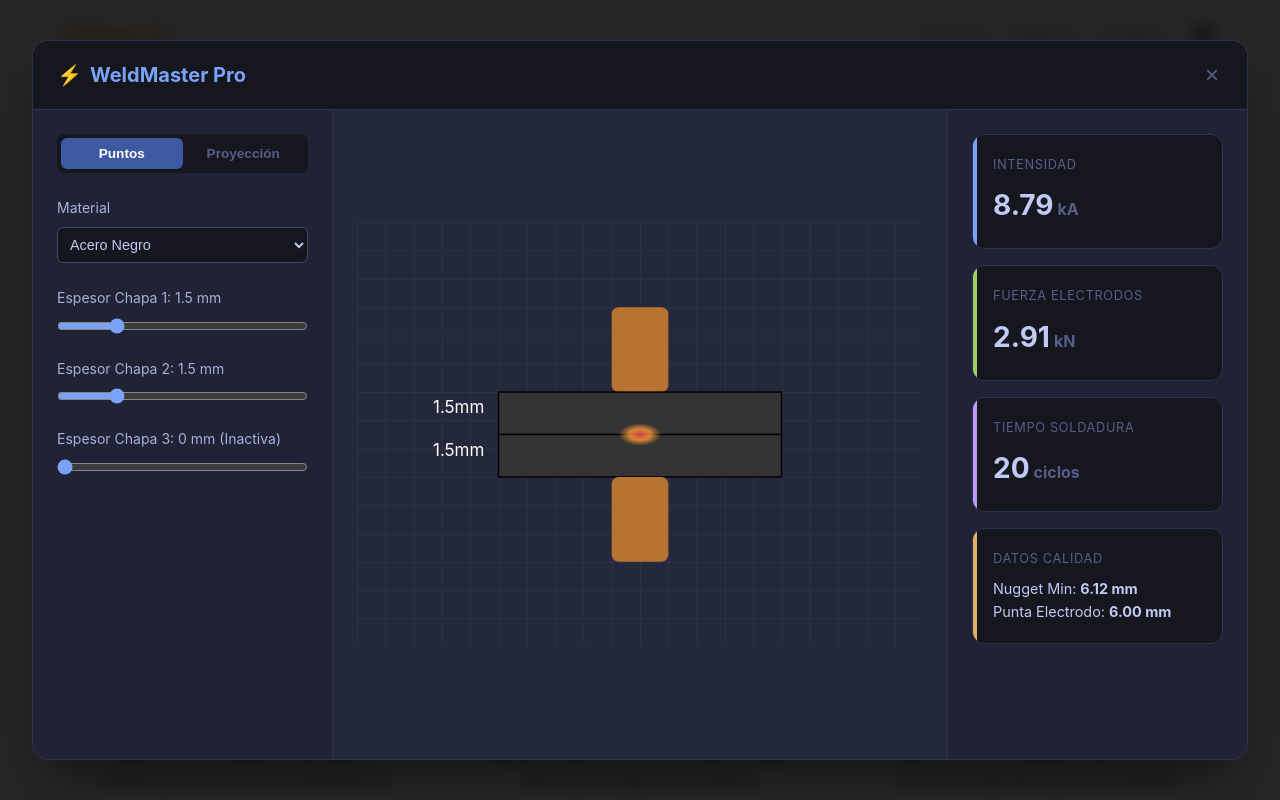
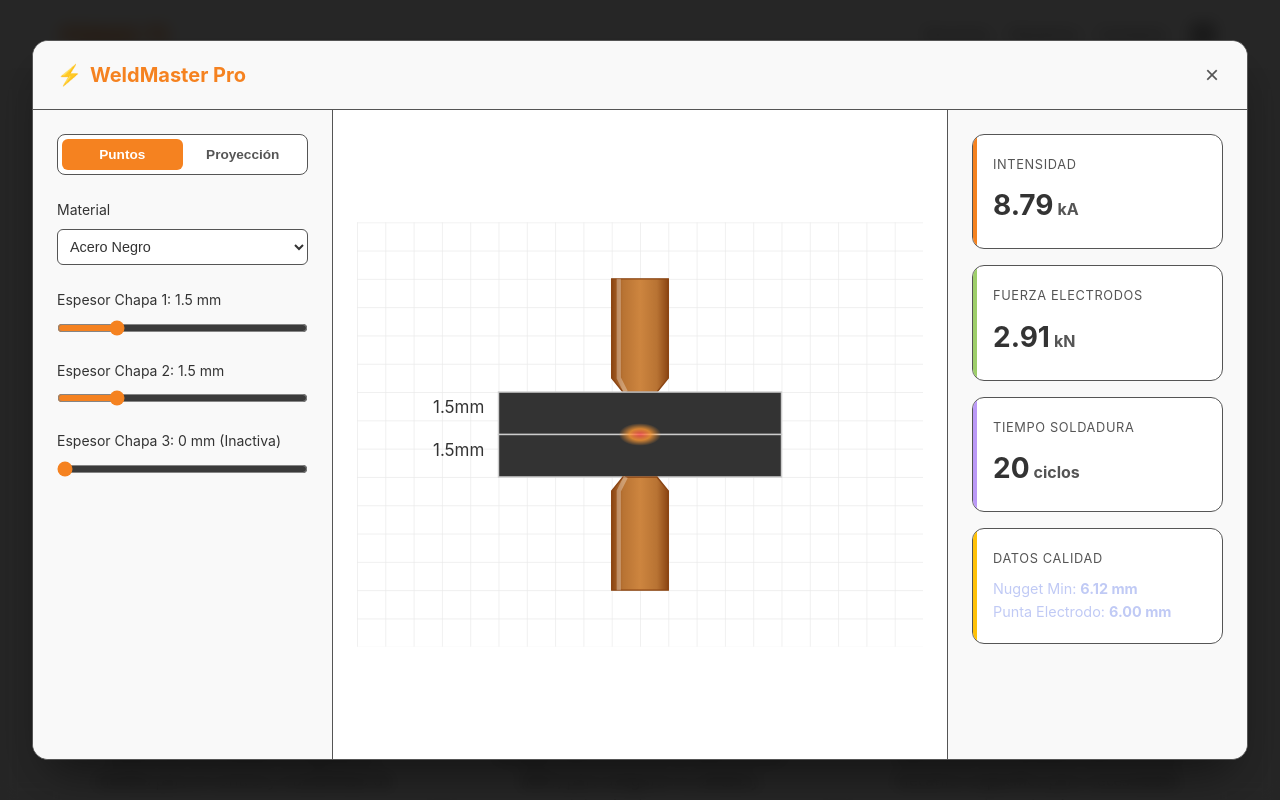
Before and after one commit to marcelo21/landing-page-1, a React (Vite) app: page / in a window 1280 px wide. Both pictures are taken after a click on the element 639 px from the left and 1165 px from the top of the page. Shown: the part 765-1565 px from the top of the page. Built offline with nearby package versions, Linux system fonts and the light colour scheme; grey boxes are pictures that could not be loaded.

Commit message:
Refactor WeldCalculator and WeldVisualizer styles to use CSS variables for improved theming and maintainability

```diff
--- a/src/components/weld-calculator/WeldCalculator.css
+++ b/src/components/weld-calculator/WeldCalculator.css
@@ -12,7 +12,7 @@
   align-items: center;
   padding: 2rem;
   box-sizing: border-box;
-  color: #e0e0e0;
+  color: var(--text-color);
   font-family: 'Inter', system-ui, sans-serif;
 }
 
@@ -20,22 +20,22 @@
   width: 100%;
   max-width: 1400px;
   height: 90vh;
-  background: #1a1b26;
+  background: var(--bg-surface);
   border-radius: 16px;
   box-shadow: 0 25px 50px -12px rgba(0, 0, 0, 0.5);
   display: grid;
   grid-template-columns: 300px 1fr 300px;
   grid-template-rows: auto 1fr;
   overflow: hidden;
-  border: 1px solid #2f334d;
+  border: 1px solid var(--secondary-color);
 }
 
 /* Header */
 .weld-header {
   grid-column: 1 / -1;
   padding: 1rem 1.5rem;
-  background: #16161e;
-  border-bottom: 1px solid #2f334d;
+  background: var(--bg-light);
+  border-bottom: 1px solid var(--secondary-color);
   display: flex;
   justify-content: space-between;
   align-items: center;
@@ -44,7 +44,7 @@
 .weld-header h2 {
   margin: 0;
   font-size: 1.25rem;
-  color: #7aa2f7;
+  color: var(--primary-color);
   display: flex;
   align-items: center;
   gap: 0.5rem;
@@ -53,7 +53,7 @@
 .close-btn {
   background: transparent;
   border: none;
-  color: #565f89;
+  color: var(--secondary-color);
   cursor: pointer;
   font-size: 1.5rem;
   padding: 0.25rem;
@@ -61,7 +61,7 @@
 }
 
 .close-btn:hover {
-  color: #f7768e;
+  color: var(--primary-color);
 }
 
 /* Columns */
@@ -71,12 +71,12 @@
 }
 
 .weld-panel.left {
-  background: #1f2335;
-  border-right: 1px solid #2f334d;
+  background: var(--bg-light);
+  border-right: 1px solid var(--secondary-color);
 }
 
 .weld-panel.center {
-  background: #24283b;
+  background: var(--bg-surface);
   display: flex;
   flex-direction: column;
   justify-content: center;
@@ -85,8 +85,8 @@
 }
 
 .weld-panel.right {
-  background: #1f2335;
-  border-left: 1px solid #2f334d;
+  background: var(--bg-light);
+  border-left: 1px solid var(--secondary-color);
 }
 
 /* Controls */
@@ -98,37 +98,38 @@
   display: block;
   margin-bottom: 0.5rem;
   font-size: 0.875rem;
-  color: #a9b1d6;
+  color: var(--text-color);
 }
 
 .weld-select, .weld-input {
   width: 100%;
   padding: 0.5rem;
-  background: #16161e;
-  border: 1px solid #414868;
+  background: var(--bg-surface);
+  border: 1px solid var(--secondary-color);
   border-radius: 6px;
-  color: #c0caf5;
+  color: var(--text-color);
   font-size: 0.9rem;
 }
 
 .weld-select:focus, .weld-input:focus {
   outline: none;
-  border-color: #7aa2f7;
+  border-color: var(--primary-color);
 }
 
 .mode-toggle {
   display: flex;
-  background: #16161e;
+  background: var(--bg-surface);
   padding: 4px;
   border-radius: 8px;
   margin-bottom: 1.5rem;
+  border: 1px solid var(--secondary-color);
 }
 
 .mode-btn {
   flex: 1;
   background: transparent;
   border: none;
-  color: #565f89;
+  color: var(--secondary-color);
   padding: 0.5rem;
   cursor: pointer;
   border-radius: 6px;
@@ -138,8 +139,8 @@
 }
 
 .mode-btn.active {
-  background: #3d59a1;
-  color: #fff;
+  background: var(--primary-color);
+  color: var(--white);
 }
 
 /* Sliders */
@@ -151,16 +152,16 @@
 
 .weld-slider {
   flex: 1;
-  accent-color: #7aa2f7;
+  accent-color: var(--primary-color);
 }
 
 /* Results Cards */
 .result-card {
-  background: #16161e;
+  background: var(--bg-surface);
   border-radius: 12px;
   padding: 1.25rem;
   margin-bottom: 1rem;
-  border: 1px solid #2f334d;
+  border: 1px solid var(--secondary-color);
   position: relative;
   overflow: hidden;
 }
@@ -174,14 +175,14 @@
   height: 100%;
 }
 
-.result-card.current::before { background: #7aa2f7; }
+.result-card.current::before { background: var(--primary-color); }
 .result-card.force::before { background: #9ece6a; }
 .result-card.time::before { background: #bb9af7; }
-.result-card.info::before { background: #e0af68; }
+.result-card.info::before { background: var(--accent-color); }
 
 .result-label {
   font-size: 0.8rem;
-  color: #565f89;
+  color: var(--secondary-color);
   text-transform: uppercase;
   letter-spacing: 0.05em;
   margin-bottom: 0.5rem;
@@ -190,13 +191,18 @@
 .result-value {
   font-size: 1.75rem;
   font-weight: 700;
-  color: #c0caf5;
+  color: var(--text-color);
 }
 
 .result-unit {
   font-size: 1rem;
-  color: #565f89;
+  color: var(--secondary-color);
   margin-left: 0.25rem;
+}
+
+/* Visualizer Stroke */
+.weld-visualizer-stroke {
+  stroke: var(--text-color);
 }
 
 /* Responsive */
@@ -211,6 +217,6 @@
 
   .weld-panel.left, .weld-panel.right {
     border: none;
-    border-bottom: 1px solid #2f334d;
+    border-bottom: 1px solid var(--secondary-color);
   }
 }
--- a/src/components/weld-calculator/WeldVisualizer.jsx
+++ b/src/components/weld-calculator/WeldVisualizer.jsx
@@ -10,6 +10,66 @@ const WeldVisualizer = ({ mode, thicknesses, materialColor, projectionConfig })
   // Scale factor for visualization (pixels per mm)
   const scale = 20;
 
+  // Helper to determine contrasting stroke color
+  const getStrokeColor = (hexColor) => {
+    // Convert hex to RGB
+    const r = parseInt(hexColor.substr(1, 2), 16);
+    const g = parseInt(hexColor.substr(3, 2), 16);
+    const b = parseInt(hexColor.substr(5, 2), 16);
+    // Calculate luminance
+    const yiq = ((r * 299) + (g * 587) + (b * 114)) / 1000;
+    // Return black for light colors, white (or light grey) for dark colors
+    return yiq >= 128 ? '#333333' : '#cccccc';
+  };
+
+  const strokeColor = getStrokeColor(materialColor || '#333333');
+
+  const renderElectrode = (x, y, width, height, isTop) => {
+    const tipHeight = 10;
+    const bodyHeight = height - tipHeight;
+
+    // Points for the electrode shape
+    // Top electrode: Body rect + Tapered tip pointing down
+    // Bottom electrode: Tapered tip pointing up + Body rect
+
+    let d = '';
+    if (isTop) {
+      // Body
+      d = `M ${x} ${y}
+           L ${x + width} ${y}
+           L ${x + width} ${y + bodyHeight}
+           L ${x + width * 0.8} ${y + height}
+           L ${x + width * 0.2} ${y + height}
+           L ${x} ${y + bodyHeight}
+           Z`;
+    } else {
+      // Bottom
+      d = `M ${x + width * 0.2} ${y}
+           L ${x + width * 0.8} ${y}
+           L ${x + width} ${y + tipHeight}
+           L ${x + width} ${y + height}
+           L ${x} ${y + height}
+           L ${x} ${y + tipHeight}
+           Z`;
+    }
+
+    return (
+      <g>
+        <path d={d} fill="url(#copperGradient)" stroke="#8B4513" strokeWidth="1" />
+        {/* Shine effect */}
+        <path
+          d={isTop
+            ? `M ${x + 5} ${y} L ${x + 5} ${y + bodyHeight} L ${x + width * 0.2 + 2} ${y + height}`
+            : `M ${x + width * 0.2 + 2} ${y} L ${x + 5} ${y + tipHeight} L ${x + 5} ${y + height}`
+          }
+          stroke="rgba(255,255,255,0.3)"
+          strokeWidth="3"
+          fill="none"
+        />
+      </g>
+    );
+  };
+
   const renderSpot = () => {
     const t1 = thicknesses[0] * scale;
     const t2 = thicknesses[1] * scale;
@@ -17,21 +77,14 @@ const WeldVisualizer = ({ mode, thicknesses, materialColor, projectionConfig })
     const totalHeight = t1 + t2 + t3;
     const startY = centerY - (totalHeight / 2);
 
-    // Electrodes (simplified)
+    // Electrodes
     const electrodeWidth = 40;
-    const electrodeHeight = 60;
+    const electrodeHeight = 80;
 
     return (
       <g>
         {/* Top Electrode */}
-        <rect
-          x={centerX - electrodeWidth/2}
-          y={startY - electrodeHeight}
-          width={electrodeWidth}
-          height={electrodeHeight}
-          fill="#B87333" // Copper
-          rx="5"
-        />
+        {renderElectrode(centerX - electrodeWidth/2, startY - electrodeHeight, electrodeWidth, electrodeHeight, true)}
 
         {/* Sheet 1 */}
         <rect
@@ -40,7 +93,7 @@ const WeldVisualizer = ({ mode, thicknesses, materialColor, projectionConfig })
           width={200}
           height={t1}
           fill={materialColor}
-          stroke="#000"
+          stroke={strokeColor}
           strokeWidth="1"
           style={{ transition: 'all 0.3s ease' }}
         />
@@ -52,7 +105,7 @@ const WeldVisualizer = ({ mode, thicknesses, materialColor, projectionConfig })
           width={200}
           height={t2}
           fill={materialColor}
-          stroke="#000"
+          stroke={strokeColor}
           strokeWidth="1"
           style={{ transition: 'all 0.3s ease' }}
         />
@@ -65,7 +118,7 @@ const WeldVisualizer = ({ mode, thicknesses, materialColor, projectionConfig })
             width={200}
             height={t3}
             fill={materialColor}
-            stroke="#000"
+            stroke={strokeColor}
             strokeWidth="1"
             style={{ transition: 'all 0.3s ease' }}
           />
@@ -94,24 +147,17 @@ const WeldVisualizer = ({ mode, thicknesses, materialColor, projectionConfig })
         )}
 
         {/* Bottom Electrode */}
-        <rect
-          x={centerX - electrodeWidth/2}
-          y={startY + totalHeight}
-          width={electrodeWidth}
-          height={electrodeHeight}
-          fill="#B87333" // Copper
-          rx="5"
-        />
+        {renderElectrode(centerX - electrodeWidth/2, startY + totalHeight, electrodeWidth, electrodeHeight, false)}
 
         {/* Labels */}
-        <text x={centerX - 110} y={startY + t1/2} textAnchor="end" fill="#fff" fontSize="12">
+        <text x={centerX - 110} y={startY + t1/2} textAnchor="end" fill="currentColor" fontSize="12">
           {thicknesses[0]}mm
         </text>
-        <text x={centerX - 110} y={startY + t1 + t2/2} textAnchor="end" fill="#fff" fontSize="12">
+        <text x={centerX - 110} y={startY + t1 + t2/2} textAnchor="end" fill="currentColor" fontSize="12">
           {thicknesses[1]}mm
         </text>
         {t3 > 0 && (
-          <text x={centerX - 110} y={startY + t1 + t2 + t3/2} textAnchor="end" fill="#fff" fontSize="12">
+          <text x={centerX - 110} y={startY + t1 + t2 + t3/2} textAnchor="end" fill="currentColor" fontSize="12">
             {thicknesses[2]}mm
           </text>
         )}
@@ -157,7 +203,7 @@ const WeldVisualizer = ({ mode, thicknesses, materialColor, projectionConfig })
           width={240}
           height={t_chapa}
           fill={materialColor}
-          stroke="#000"
+          stroke={strokeColor}
           strokeWidth="1"
           style={{ transition: 'all 0.3s ease' }}
         />
@@ -166,12 +212,12 @@ const WeldVisualizer = ({ mode, thicknesses, materialColor, projectionConfig })
         <line
           x1={centerX - threadWidth/2} y1={startY}
           x2={centerX - threadWidth/2} y2={startY + t_chapa}
-          stroke="#000" strokeWidth="1" strokeDasharray="3 2" opacity="0.5"
+          stroke={strokeColor} strokeWidth="1" strokeDasharray="3 2" opacity="0.5"
         />
         <line
           x1={centerX + threadWidth/2} y1={startY}
           x2={centerX + threadWidth/2} y2={startY + t_chapa}
-          stroke="#000" strokeWidth="1" strokeDasharray="3 2" opacity="0.5"
+          stroke={strokeColor} strokeWidth="1" strokeDasharray="3 2" opacity="0.5"
         />
 
         {projectionConfig.tipo === 'Tuerca' ? (
@@ -257,10 +303,10 @@ const WeldVisualizer = ({ mode, thicknesses, materialColor, projectionConfig })
         />
 
         {/* Labels */}
-        <text x={centerX - 130} y={startY + t_chapa/2} textAnchor="end" fill="#fff" fontSize="12">
+        <text x={centerX - 130} y={startY + t_chapa/2} textAnchor="end" fill="currentColor" fontSize="12">
           {projectionConfig.t_chapa}mm
         </text>
-        <text x={centerX} y={startY - partHeight - 10} textAnchor="middle" fill="#fff" fontSize="12">
+        <text x={centerX} y={startY - partHeight - 10} textAnchor="middle" fill="currentColor" fontSize="12">
           {projectionConfig.rosca} {projectionConfig.tipo}
         </text>
       </g>
@@ -268,18 +314,25 @@ const WeldVisualizer = ({ mode, thicknesses, materialColor, projectionConfig })
   };
 
   return (
-    <svg width="100%" height="100%" viewBox={`0 0 ${width} ${height}`} preserveAspectRatio="xMidYMid meet">
+    <svg width="100%" height="100%" viewBox={`0 0 ${width} ${height}`} preserveAspectRatio="xMidYMid meet" style={{ color: 'var(--text-color)' }}>
       <defs>
         <radialGradient id="heatGradient">
           <stop offset="0%" stopColor="#ff4d4d" />
           <stop offset="50%" stopColor="#ff9933" />
           <stop offset="100%" stopColor="rgba(255, 153, 51, 0)" />
         </radialGradient>
+        <linearGradient id="copperGradient" x1="0%" y1="0%" x2="100%" y2="0%">
+          <stop offset="0%" stopColor="#8B4513" />
+          <stop offset="20%" stopColor="#B87333" />
+          <stop offset="50%" stopColor="#CD853F" />
+          <stop offset="80%" stopColor="#B87333" />
+          <stop offset="100%" stopColor="#8B4513" />
+        </linearGradient>
       </defs>
 
       {/* Background Grid (Optional) */}
       <pattern id="grid" width="20" height="20" patternUnits="userSpaceOnUse">
-        <path d="M 20 0 L 0 0 0 20" fill="none" stroke="rgba(255,255,255,0.05)" strokeWidth="1"/>
+        <path d="M 20 0 L 0 0 0 20" fill="none" stroke="currentColor" strokeOpacity="0.1" strokeWidth="1"/>
       </pattern>
       <rect width="100%" height="100%" fill="url(#grid)" />
 
```
